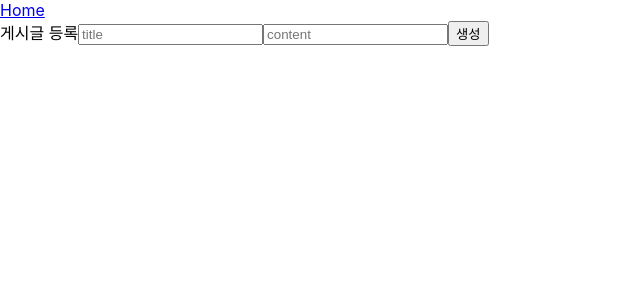
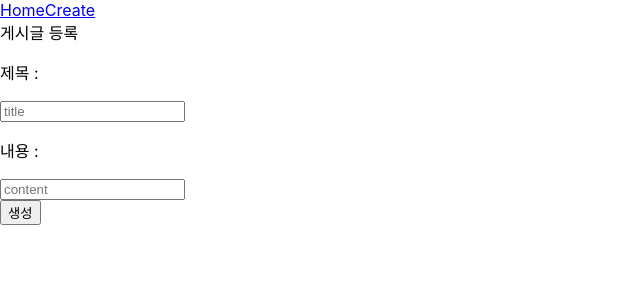
Before and after one commit to dlfud/horang, a React (Create React App) app in the folder client/: page /create in a window 1280 px wide. Shown: the top 300 px of the page, without its empty margins (0-640 px from the left). Built offline with nearby package versions, Linux system fonts and the light colour scheme.

Commit message:
생성 완료

```diff
--- a/client/src/component/BoardInput.jsx
+++ b/client/src/component/BoardInput.jsx
@@ -1,30 +1,38 @@
 import axios from "axios";
 import React from "react";
 import { useState } from "react";
+import { useNavigate } from "react-router-dom";
 
-const BoardInput = ({ boards, setBoards, nextId }) => {
+const BoardInput = ({}) => {
   const [title, setTitle] = useState("");
   const [content, setContent] = useState("");
-  console.log("들어옴");
+  const navigate = useNavigate();
+
+  const createBoard = async (e) => {
+    e.preventDefault();
+    const doCreate = await axios({
+      url: "http://localhost:3000/api/create",
+      method: "POST",
+      data: {
+        title,
+        content,
+      },
+    });
+    if (doCreate.data === "success") {
+      navigate("/");
+    } else {
+      alert("통신실패!");
+    }
+  };
+
   return (
     <div>
-      <form
-        onSubmit={async (e) => {
-          e.preventDefault();
-          const data = await axios({
-            url: "http://localhost:3000/api/create",
-            method: "POST",
-            data: { title, content },
-          });
-          console.log(title, content);
-          setBoards(data.data);
-          nextId.current++;
-          setBoards("");
-        }}
-      >
+      <form onSubmit={(e) => createBoard(e)}>
         <label className="label">
           <span className="label-text-alt">게시글 등록</span>
         </label>
+        <div>
+          <p>제목 : </p>
           <input
             type="text"
             placeholder="title"
@@ -34,6 +42,9 @@ const BoardInput = ({ boards, setBoards, nextId }) => {
               setTitle(e.target.value);
             }}
           />
+        </div>
+        <div>
+          <p>내용 : </p>
           <input
             type="text"
             placeholder="content"
@@ -43,7 +54,10 @@ const BoardInput = ({ boards, setBoards, nextId }) => {
               setContent(e.target.value);
             }}
           />
-        <button>생성</button>
+        </div>
+        <div>
+          <button type="submit">생성</button>
+        </div>
       </form>
     </div>
   );
--- a/client/src/layout/Header.jsx
+++ b/client/src/layout/Header.jsx
@@ -5,6 +5,7 @@ const Header = () => {
   return (
     <div>
       <Link to="/">Home</Link>
+      <Link to="/create">Create</Link>
     </div>
   );
 };
--- a/client/src/router/Create.jsx
+++ b/client/src/router/Create.jsx
@@ -2,11 +2,11 @@ import React from "react";
 import BoardInput from "../component/BoardInput";
 import Layout from "../layout/Layout";
 
-const Create = ({ boards, setBoards, nextId }) => {
+const Create = () => {
   return (
     <Layout>
       <div>
-        <BoardInput boards={boards} setBoards={setBoards} nextId={nextId} />
+        <BoardInput />
       </div>
     </Layout>
   );
--- a/client/src/router/Home.jsx
+++ b/client/src/router/Home.jsx
@@ -27,8 +27,6 @@ const Home = ({}) => {
   return (
     <Layout>
       <div>
-        {/* <Link to="/create">Create</Link> */}
-        <BoardInput boards={boards} setBoards={setBoards} nextId={nextId} />
         <BoardList boards={boards} />
       </div>
     </Layout>
```
Also changed, not shown: 1 other file (tests, documents, lock files or other folders). Lines whose indentation alone changed are shown as unchanged.
